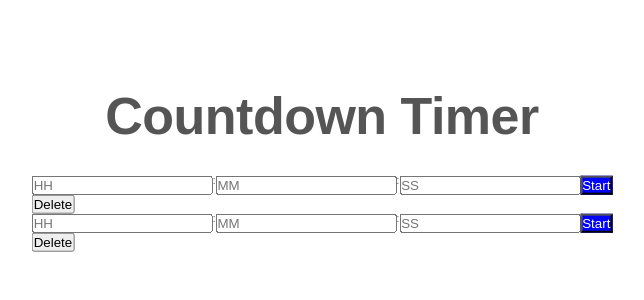
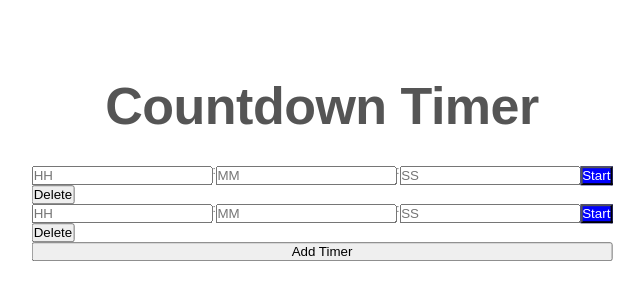
Before and after one commit to deltam3/frontendeval, a React (Create React App) app in the folder Easy/2_CountdownTimer/react_version/countdown/: page / in a window 1280 px wide. Shown: the part 230-530 px from the top of the page, without its empty margins (318-962 px from the left). Built offline with nearby package versions, Linux system fonts and the light colour scheme.

Commit message:
implemented add timer functionality

```diff
--- a/Easy/2_CountdownTimer/react_version/countdown/src/App.js
+++ b/Easy/2_CountdownTimer/react_version/countdown/src/App.js
@@ -1,20 +1,23 @@
 import "./App.css";
-import { useState, useEffect } from "react";
+import { useState, useRef } from "react";
 import TimerList from "./components/TimerList.jsx";
 
-// const initialTimer = [
-//   { id: 1, hour: "HH", min: "MM", sec: "SS", isActive: false },
-//   { id: 2, hour: "HH", min: "MM", sec: "SS", isActive: false },
-// ];
 const initialTimers = [{ id: 1 }, { id: 2 }];
 
 function App() {
   const [timers, setTimers] = useState(initialTimers);
+  const currentId = useRef(2);
+  const handleAddClick = () => {
+    const result = [...timers, { id: currentId.current + 1 }];
+    setTimers(result);
+  };
+
   return (
     <main className="main">
       <section className="section-timer">
         <h1 className="heading-primary center-text">Countdown Timer</h1>
         <TimerList timers={timers} setTimers={setTimers}></TimerList>
+        <button onClick={handleAddClick}>Add Timer</button>
       </section>
     </main>
   );
```
